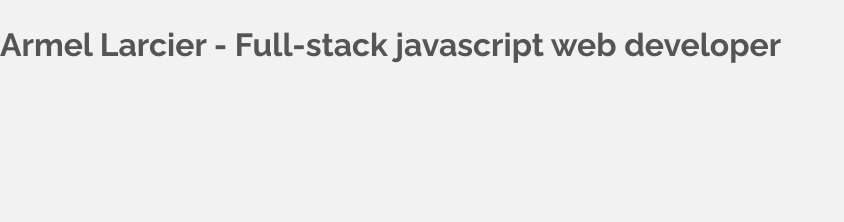
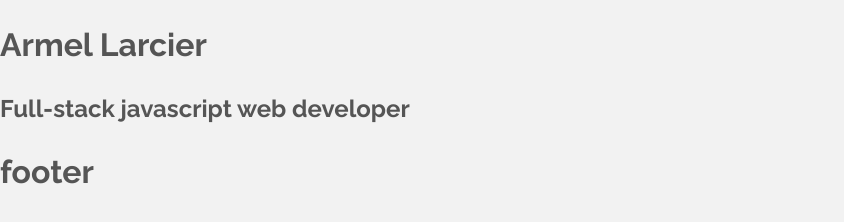
Before and after one commit to armellarcier/armellarcier.github.io.code, a website: page src/index.pug in a window 1280 px wide. Shown: the whole page, without its empty margins (0-844 px from the left). Drawn offline with nearby package versions, Linux system fonts and the light colour scheme; files that its build step writes are made by us from their sources.

Commit message:
change(pug) structure

```diff
--- a/src/_layouts/main.pug
+++ b/src/_layouts/main.pug
@@ -1,10 +1,17 @@
 doctype html
 html
-  head
-    title= title
-    meta(charset="utf-8")
-    meta(name="viewport" content="width=device-width, initial-scale=1.0, maximum-scale=1")
-    block head_end
-  body
-    block content
-    block body_end
+    head
+        title= title
+        meta(charset="utf-8")
+        meta(name="viewport" content="width=device-width, initial-scale=1.0, maximum-scale=1")
+        block head_end
+            link(rel="stylesheet" href="/css/style.css")
+    body
+        block content
+            block header
+                include ../_partials/header
+            block main
+            block footer
+                include ../_partials/footer
+        block body_end
+            script(type="text/javascript" src="/js/index.js")
--- /dev/null
+++ b/src/_partials/footer.pug
@@ -0,0 +1 @@
+h1 footer
--- a/src/_partials/header.pug
+++ b/src/_partials/header.pug
@@ -1,2 +1,6 @@
-header
-  h1= title
+header#header
+    h1
+        span= firstname
+        |
+        span= lastname
+    h2= role
--- a/src/index.pug
+++ b/src/index.pug
@@ -1,10 +1 @@
 extends _layouts/main
-
-block head_end
-	link(rel="stylesheet" href="/css/style.css")
-
-block content
-	include _partials/header
-
-block body_end
-	script(type="text/javascript" src="/js/index.js")
```
